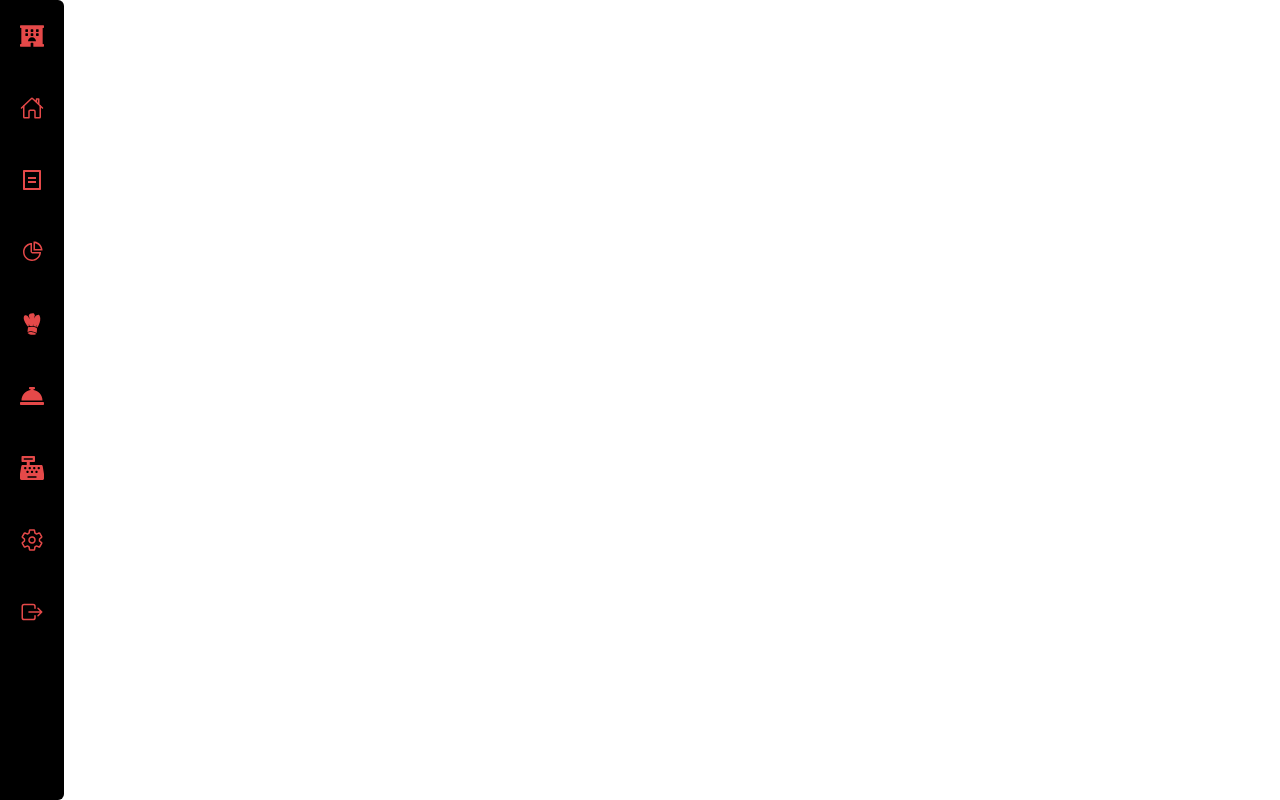
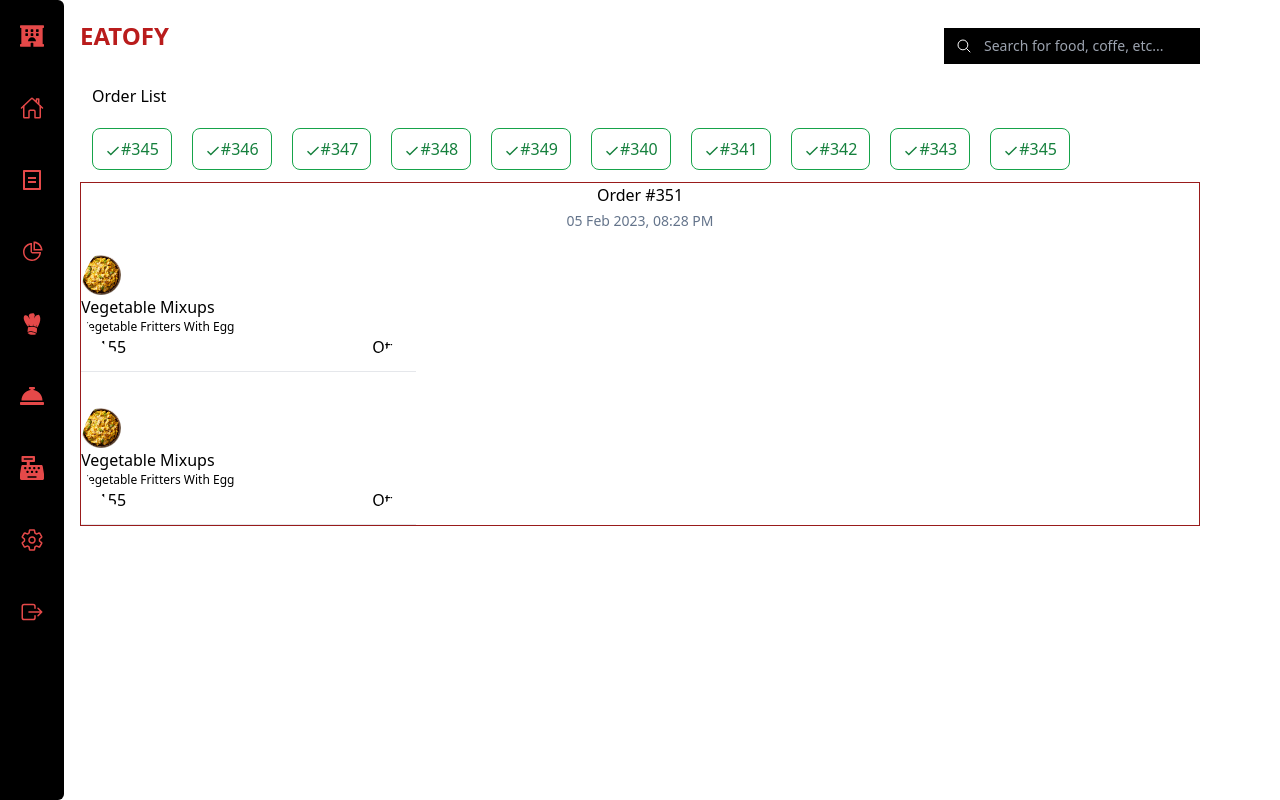
Before and after one commit to saga-r-code/Layout, a React (Create React App) app: page / in a window 1280 px wide. Built offline with nearby package versions, Linux system fonts and the light colour scheme.

Commit message:
KOT List and KitchenChef Components Pending

```diff
--- a/src/App.js
+++ b/src/App.js
@@ -4,6 +4,7 @@ import './App.css';
 // import BankOffice from './Components/BankOffice';
 // import Dashboard from './Components/Dashboard';
 import Navbar from './Components/Navbar';
+import KitchenChef from './Components/KitchenChef';
 // import KOTList from './Components/KOTList';
 // import EatofySetting from './Components/EatofySetting';
 // import Restaurant from './Components/Restaurant';
@@ -32,6 +33,7 @@ function App() {
     {/* <BankOffice /> */}
     {/* <EatofySetting /> */}
     {/* <KOTList /> */}
+    <KitchenChef />
     </div>
   );
 }
--- /dev/null
+++ b/src/Components/KitchenChef.js
@@ -0,0 +1,75 @@
+import React from 'react'
+import { IoSearchOutline } from "react-icons/io5";
+import { IoMdCheckmark } from "react-icons/io";
+import dishe from '../Assets/dishes.jpg'
+
+
+const KitchenChef = () => {
+  return (
+    <div className="p-5 w-full h-screen md:px-20 pt-1 md:py-5 overflow-auto 2xl:w-[95%] 2xl:m-auto">
+    <div className='heading flex justify-between items-center'>
+      <h4 className="text-red-700 text-medium md:text-lg xl:text-2xl font-semibold mx-12 mb-5 md:mx-0">EATOFY</h4>
+      <div className='border p-2 rounded-full md:hidden bg-red-800 '><IoSearchOutline color='white'/></div>
+      <div class="hidden md:block relative">
+              <div class="absolute inset-y-0 left-0 flex items-center pl-3 ">
+      <IoSearchOutline color='white'/>
+              </div>
+              <input type="text" id="table-search" class="bg-black  text-sm block w-64 pl-10 p-2  placeholder-gray-400 text-white " placeholder="Search for food, coffe, etc... " />
+      </div>
+    </div>
+
+    <div className='order-lis overflow-auto overflow-x-scrollt p-3'>
+        <h3 className='fixed lg:static left-[35%] md:left-28 font-medium'>Order List</h3>
+        <ul className="list text-green-700 flex gap-5 mt-10 lg:mt-5">
+            <li className=''><IoMdCheckmark className='inline-block' />#345</li>
+            <li className=''><IoMdCheckmark className='inline-block '/>#346</li>
+            <li className=''><IoMdCheckmark className='inline-block '/>#347</li>
+            <li className=''><IoMdCheckmark className='inline-block '/>#348</li>
+            <li className=''><IoMdCheckmark className='inline-block '/>#349</li>
+            <li className=''><IoMdCheckmark className='inline-block '/>#340</li>
+            <li className=''><IoMdCheckmark className='inline-block '/>#341</li>
+            <li className=''><IoMdCheckmark className='inline-block '/>#342</li>
+            <li className=''><IoMdCheckmark className='inline-block '/>#343</li>
+            <li className=''><IoMdCheckmark className='inline-block '/>#345</li>
+        </ul>
+    </div>
+
+    <div className="orders-details">
+        <div className="order-1 border border-red-800">
+            <div className='order flex flex-col justify-start items-center gap-1'>
+            <p>Order #351</p>
+            <p className='text-slate-500 text-sm'>05 Feb 2023, 08:28 PM</p>
+            </div>
+
+            <div className='dishes flex flex-col gap-3 w-[30%]'>
+            <li className=' rounded-full overflow-hidden '><img src={dishe} alt='dishe' className='w-10 h-10 rounded-full'/>
+            <div className='dish-name flex flex-col'>
+                <p>Vegetable Mixups</p>
+                <p className='text-xs'>Vegetable Fritters With Egg</p>
+            </div>
+            <div className='dish-price flex justify-between items-center'>
+                <p>Rs155</p>
+                <p>Qty: 1</p>
+            </div>
+            </li>
+            <hr />
+            <li className='rounded-full overflow-hidden '><img src={dishe} alt='dishe' className='w-10 h-10 rounded-full '/>
+            <div className='dish-name flex flex-col'>
+                <p>Vegetable Mixups</p>
+                <p className='text-xs'>Vegetable Fritters With Egg</p>
+            </div>
+            <div className='dish-price flex justify-between items-center'>
+                <p>Rs155</p>
+                <p>Qty: 1</p>
+            </div>
+            </li>
+            <hr />
+            </div>
+        </div>
+    </div>
+
+    </div>
+  )
+}
+
+export default KitchenChef
--- a/src/index.css
+++ b/src/index.css
@@ -94,3 +94,11 @@ nav ul li a {
         font-size: medium;
     }
 }
+
+
+/* KitchenChef */
+.list li{
+    padding:8px 12px;
+    border: 1px solid #16a34a;
+    border-radius: 8px;
+}
```
